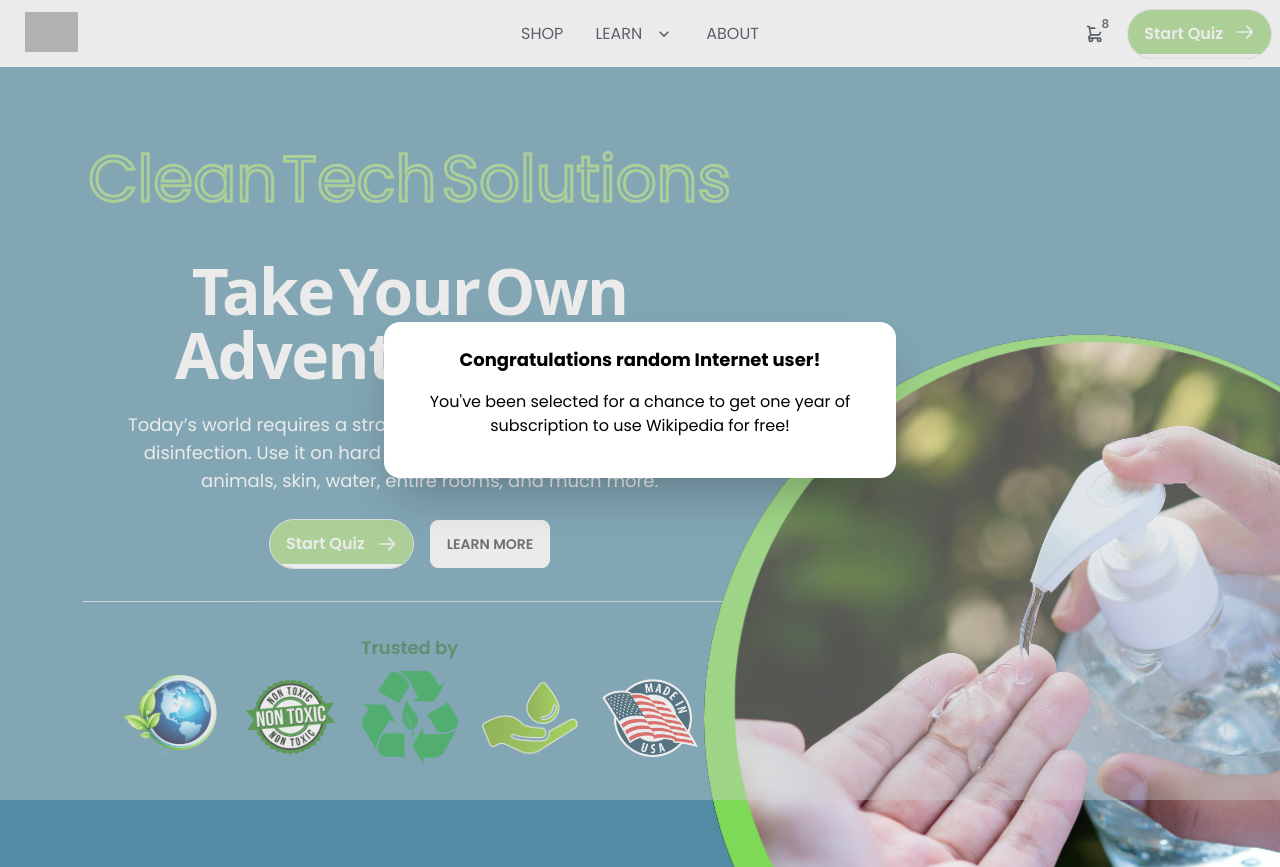
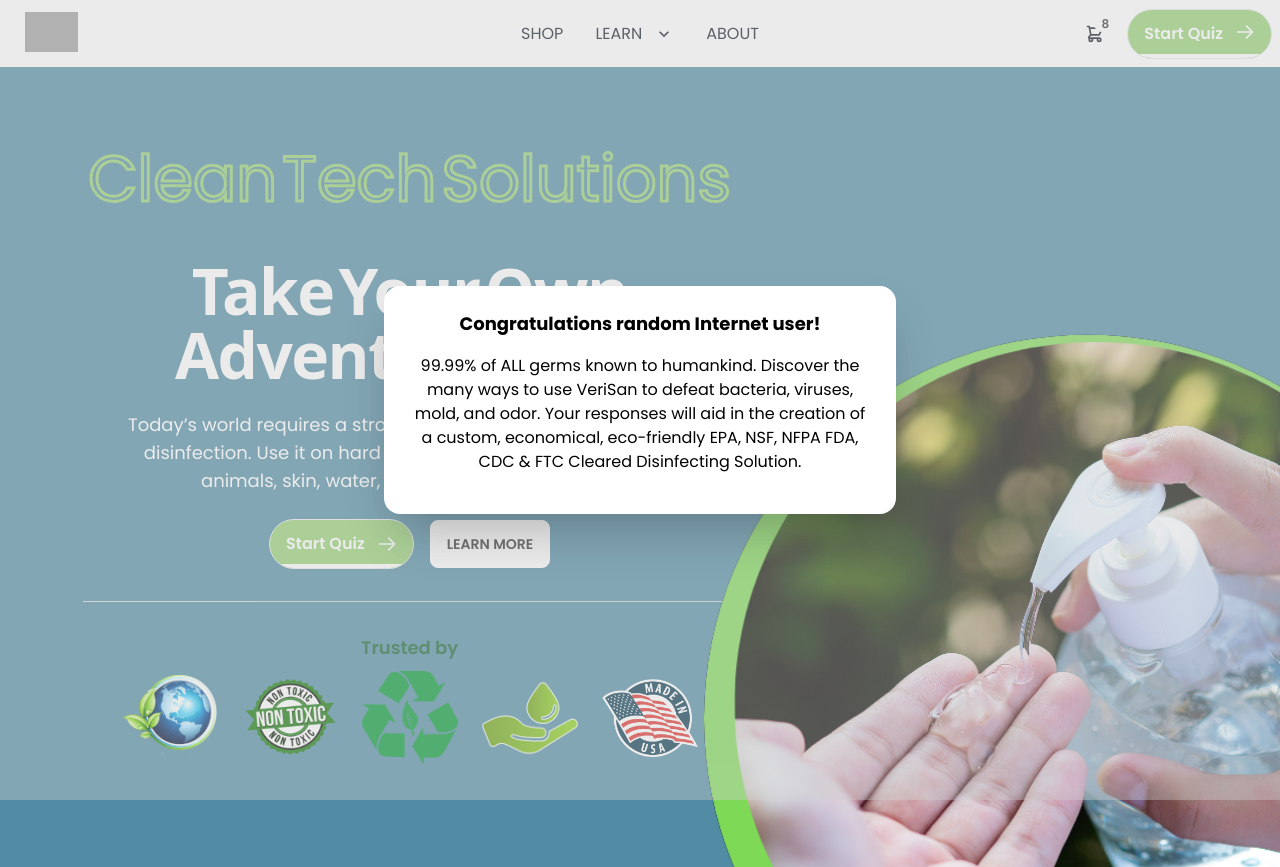
Before and after one commit to dag-bag/clean-solutions, a Next.js app: page / in a window 1280 px wide. Both pictures are taken after a click on the label "LEARN MORE". Built offline with nearby package versions, Linux system fonts and the light colour scheme; grey boxes are pictures that could not be loaded.

Commit message:
Udpate Modal

```diff
--- a/components/pages/Home/HomeModal.tsx
+++ b/components/pages/Home/HomeModal.tsx
@@ -22,8 +22,11 @@ function HomeModal({}: Props) {
             Congratulations random Internet user!
           </h3>
           <p className="py-4 text-black">
-            You've been selected for a chance to get one year of subscription to
-            use Wikipedia for free!
+            99.99% of ALL germs known to humankind. Discover the many ways to
+            use VeriSan to defeat bacteria, viruses, mold, and odor. Your
+            responses will aid in the creation of a custom, economical,
+            eco-friendly EPA, NSF, NFPA FDA, CDC & FTC Cleared Disinfecting
+            Solution.
           </p>
         </label>
       </label>
```
